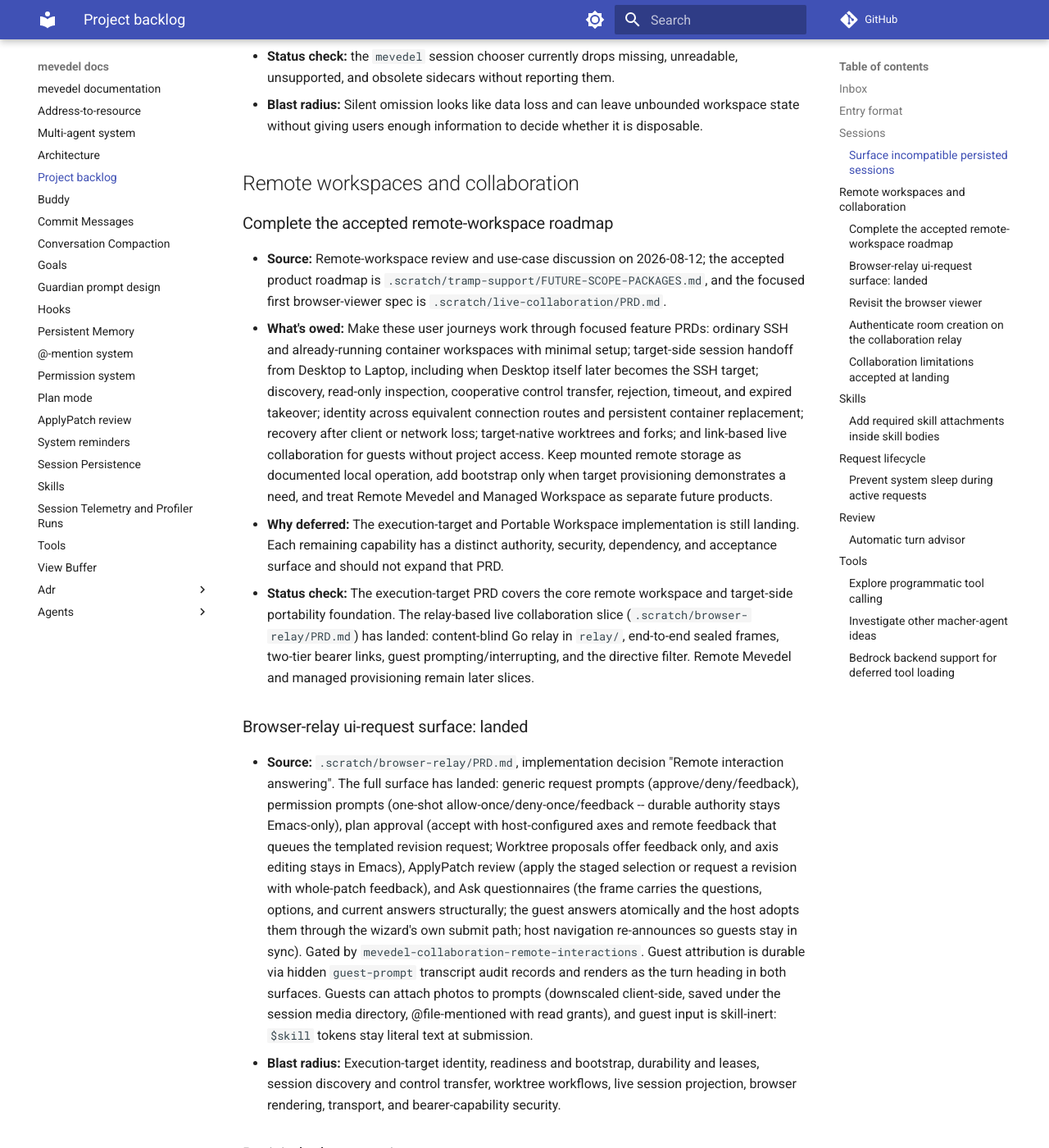
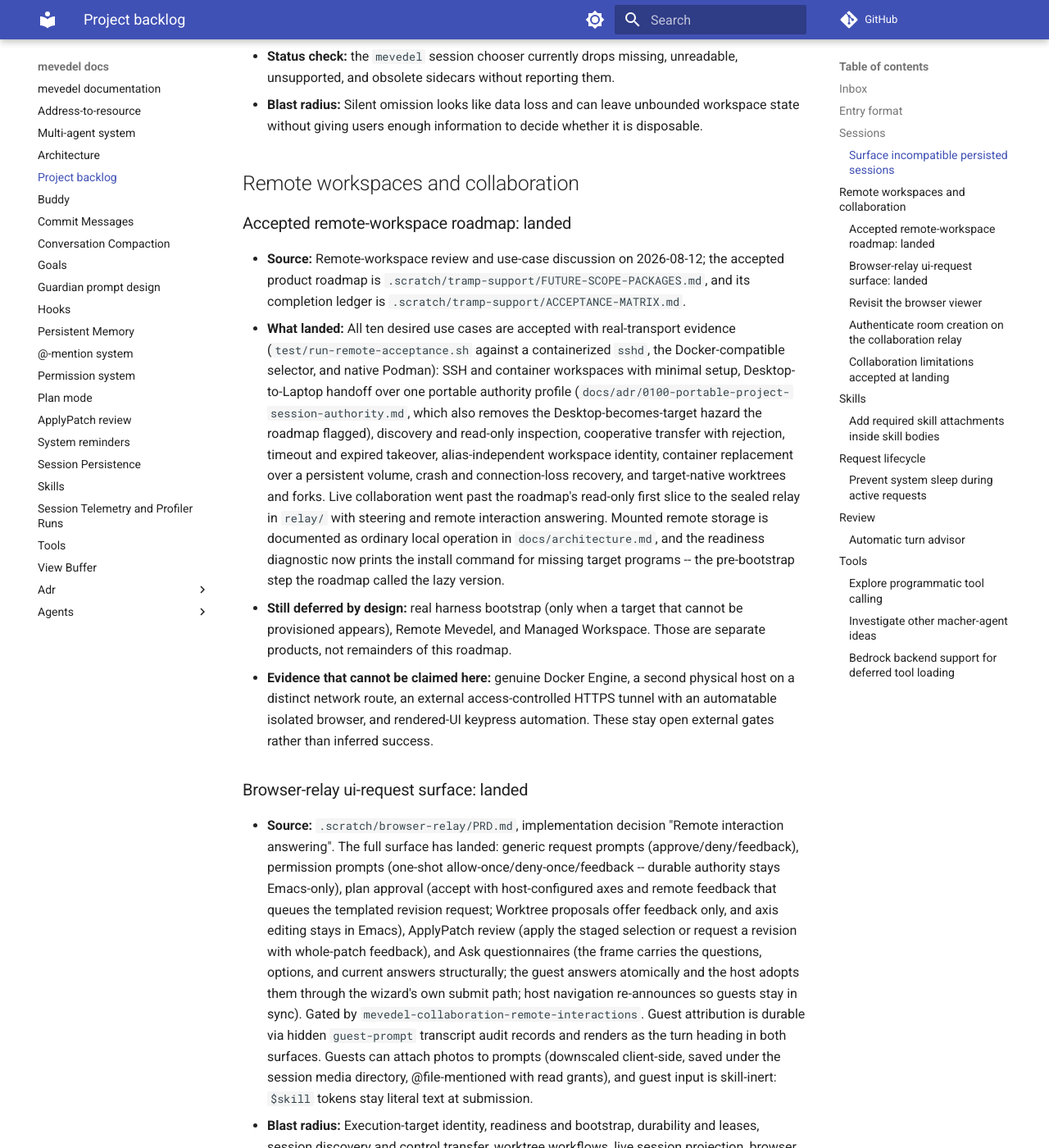
Before and after one commit to FrauH0lle/mevedel, an MkDocs documentation site: the page built from docs/backlog.md, in a window 1280 px wide and 1400 px high, scrolled down 2818 px. Shown: the whole window at 82% size. Built offline with MkDocs 1.6.1 and Material for MkDocs 9.7.7, drawn with Linux system fonts in a browser that asks for light colours; comment, search, counter and statistics services are not loaded.

Commit message:
feat(remote): Name the install command for missing target programs
Close out the accepted remote-workspace roadmap's last two owed items. A
blocked target used to name the programs it lacks and leave the user to
guess the distribution's package names; the probe already knows the target,
so it can also name the fix. This is the roadmap's pre-bootstrap step:
mevedel still never pushes binaries to a target.

* mevedel-execution-target.el (mevedel-execution-target--dependency-packages)
(mevedel-execution-target--package-managers): Map each required program to
its package, and each recognized package manager to its install command
template.

(mevedel-execution-target--install-hint): Return the command installing the
missing packages, selecting the first recognized manager actually present on
the target. Runs only when a dependency is missing, so its probe cost lands
on an already-blocked path; an unrecognized manager yields no hint and
leaves the diagnostic naming the programs alone.

(mevedel-execution-target-probe): Record the hint as :install-hint at probe
time rather than recomputing it while formatting, which redisplay can reach.

(mevedel-execution-target-readiness-message): Offer the hint in every
blocked branch, so a target that also lacks HOME still gets it.

* test/test-mevedel-execution-target.el: Cover package mapping, manager
precedence, an unrecognized manager, an unmapped program, and the message
with and without a hint.

* docs/architecture.md: Document the hint, and document a locally mounted
remote project (SSHFS, rclone, NFS, SMB) as deliberately ordinary local
operation -- no target dependencies, at the cost of using the local runtime
instead of the storage host's.

* docs/backlog.md: Retire the roadmap entry. All ten desired use cases are
accepted in .scratch/tramp-support/ACCEPTANCE-MATRIX.md; bootstrap, Remote
Mevedel, and Managed Workspace stay deferred as separate products, and the
external evidence gates stay named rather than inferred.

```diff
--- a/docs/backlog.md
+++ b/docs/backlog.md
@@ -129,32 +129,34 @@
 
 ## Remote workspaces and collaboration
 
-### Complete the accepted remote-workspace roadmap
+### Accepted remote-workspace roadmap: landed
 
 - **Source:** Remote-workspace review and use-case discussion on 2026-08-12;
   the accepted product roadmap is
-  `.scratch/tramp-support/FUTURE-SCOPE-PACKAGES.md`, and the focused first
-  browser-viewer spec is `.scratch/live-collaboration/PRD.md`.
-- **What's owed:** Make these user journeys work through focused feature PRDs:
-  ordinary SSH and already-running container workspaces with minimal setup;
-  target-side session handoff from Desktop to Laptop, including when Desktop
-  itself later becomes the SSH target; discovery, read-only inspection,
-  cooperative control transfer, rejection, timeout, and expired takeover;
-  identity across equivalent connection routes and persistent container
-  replacement; recovery after client or network loss; target-native worktrees
-  and forks; and link-based live collaboration for guests without project
-  access. Keep mounted remote storage as documented local operation, add
-  bootstrap only when target provisioning demonstrates a need, and treat
-  Remote Mevedel and Managed Workspace as separate future products.
-- **Why deferred:** The execution-target and Portable Workspace implementation
-  is still landing. Each remaining capability has a distinct authority,
-  security, dependency, and acceptance surface and should not expand that PRD.
-- **Status check:** The execution-target PRD covers the core remote workspace
-  and target-side portability foundation. The relay-based live collaboration
-  slice (`.scratch/browser-relay/PRD.md`) has landed: content-blind Go relay
-  in `relay/`, end-to-end sealed frames, two-tier bearer links, guest
-  prompting/interrupting, and the directive filter. Remote Mevedel and
-  managed provisioning remain later slices.
+  `.scratch/tramp-support/FUTURE-SCOPE-PACKAGES.md`, and its completion ledger
+  is `.scratch/tramp-support/ACCEPTANCE-MATRIX.md`.
+- **What landed:** All ten desired use cases are accepted with real-transport
+  evidence (`test/run-remote-acceptance.sh` against a containerized `sshd`,
+  the Docker-compatible selector, and native Podman): SSH and container
+  workspaces with minimal setup, Desktop-to-Laptop handoff over one portable
+  authority profile (`docs/adr/0100-portable-project-session-authority.md`,
+  which also removes the Desktop-becomes-target hazard the roadmap flagged),
+  discovery and read-only inspection, cooperative transfer with rejection,
+  timeout and expired takeover, alias-independent workspace identity,
+  container replacement over a persistent volume, crash and connection-loss
+  recovery, and target-native worktrees and forks. Live collaboration went
+  past the roadmap's read-only first slice to the sealed relay in `relay/`
+  with steering and remote interaction answering. Mounted remote storage is
+  documented as ordinary local operation in `docs/architecture.md`, and the
+  readiness diagnostic now prints the install command for missing target
+  programs -- the pre-bootstrap step the roadmap called the lazy version.
+- **Still deferred by design:** real harness bootstrap (only when a target
+  that cannot be provisioned appears), Remote Mevedel, and Managed Workspace.
+  Those are separate products, not remainders of this roadmap.
+- **Evidence that cannot be claimed here:** genuine Docker Engine, a second
+  physical host on a distinct network route, an external access-controlled
+  HTTPS tunnel with an automatable isolated browser, and rendered-UI keypress
+  automation. These stay open external gates rather than inferred success.
 
 ### Browser-relay ui-request surface: landed
 
```
Also changed, not shown: docs/architecture.md (+13 -1 lines), 2 other files.
